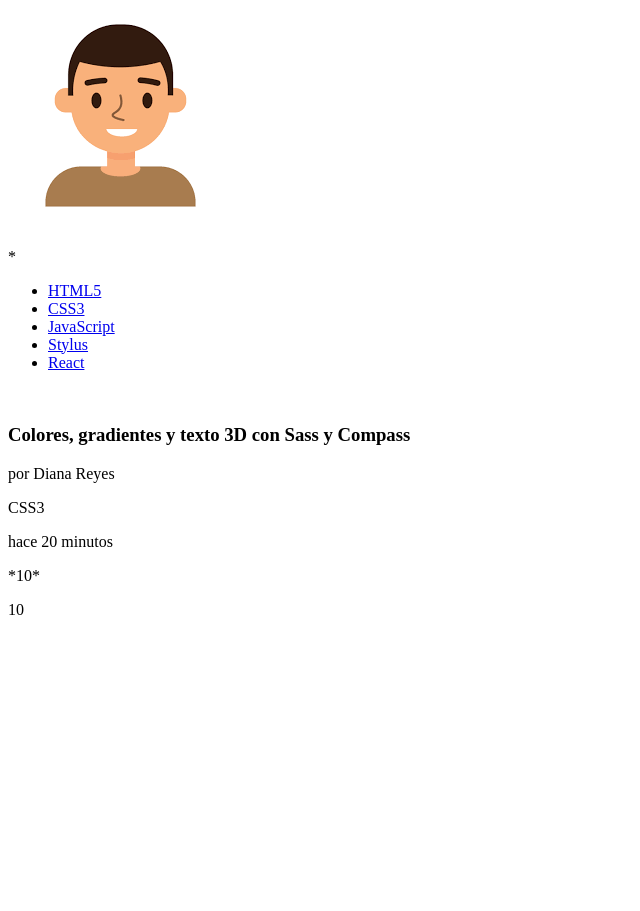
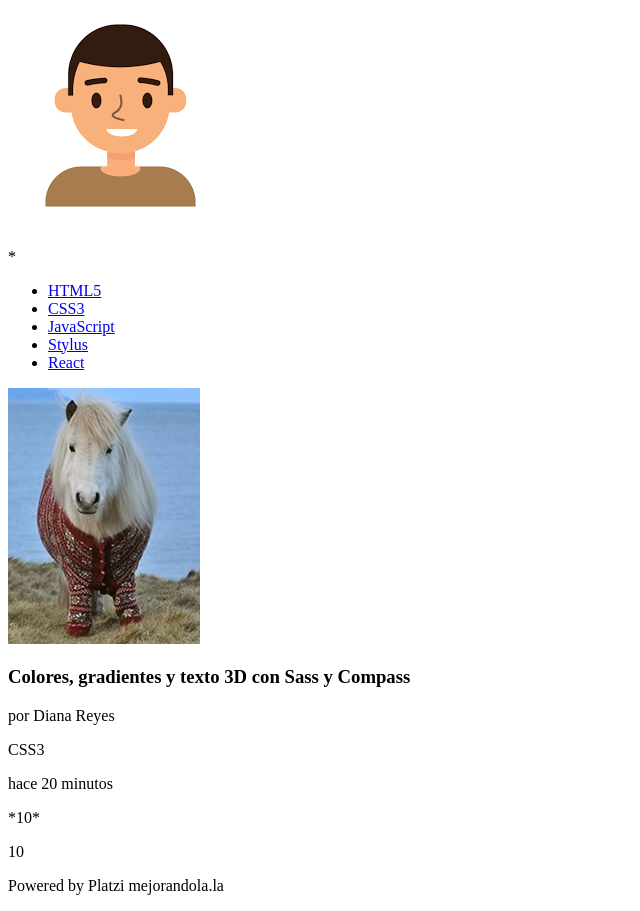
Before and after one commit to jdteheran/Frontend-2922, a plain HTML site: page index.html in a window 1280 px wide. Shown: the part 358-1269 px from the top of the page, without its empty margins (0-640 px from the left). Before the commit the page ends 993 px from the top, so only its background shows below. Drawn offline with Linux system fonts and the light colour scheme.

Commit message:
adelanto

```diff
--- a/index.html
+++ b/index.html
@@ -51,7 +51,7 @@
         <article>
             <div class="contents">
                 <div class="image">
-                    <img src="" alt="">
+                    <img src="assets/imgs/foto.jpg" alt="Pony">
                 </div>
                 <div class="blog">
                     <div class="title-autor">
@@ -76,6 +76,8 @@
             </div>
         </article>
     </section>
-    <footer></footer>
+    <footer>
+        <p>Powered by Platzi <span>mejorandola.la</span></p>
+    </footer>
 </body>
 </html>
```
